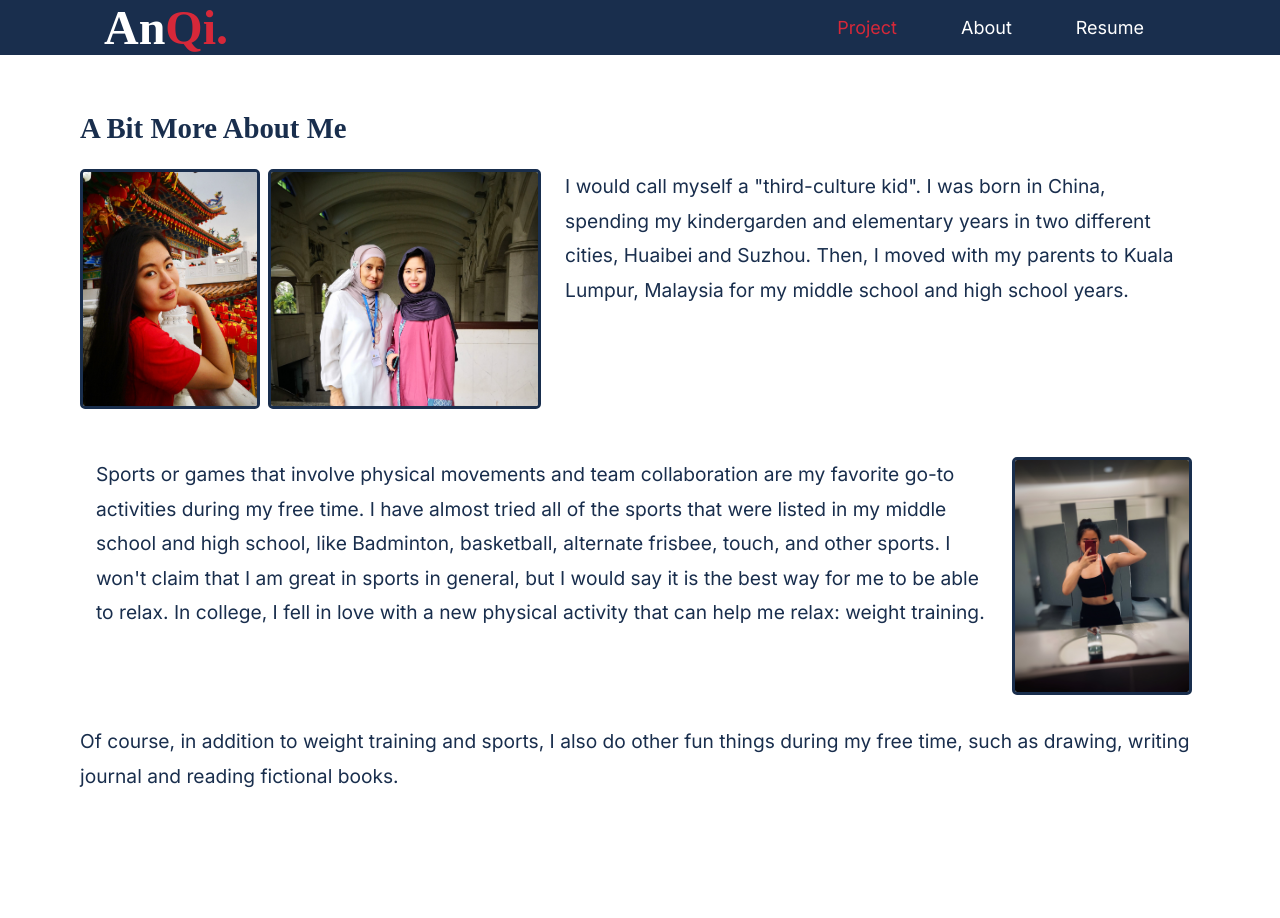
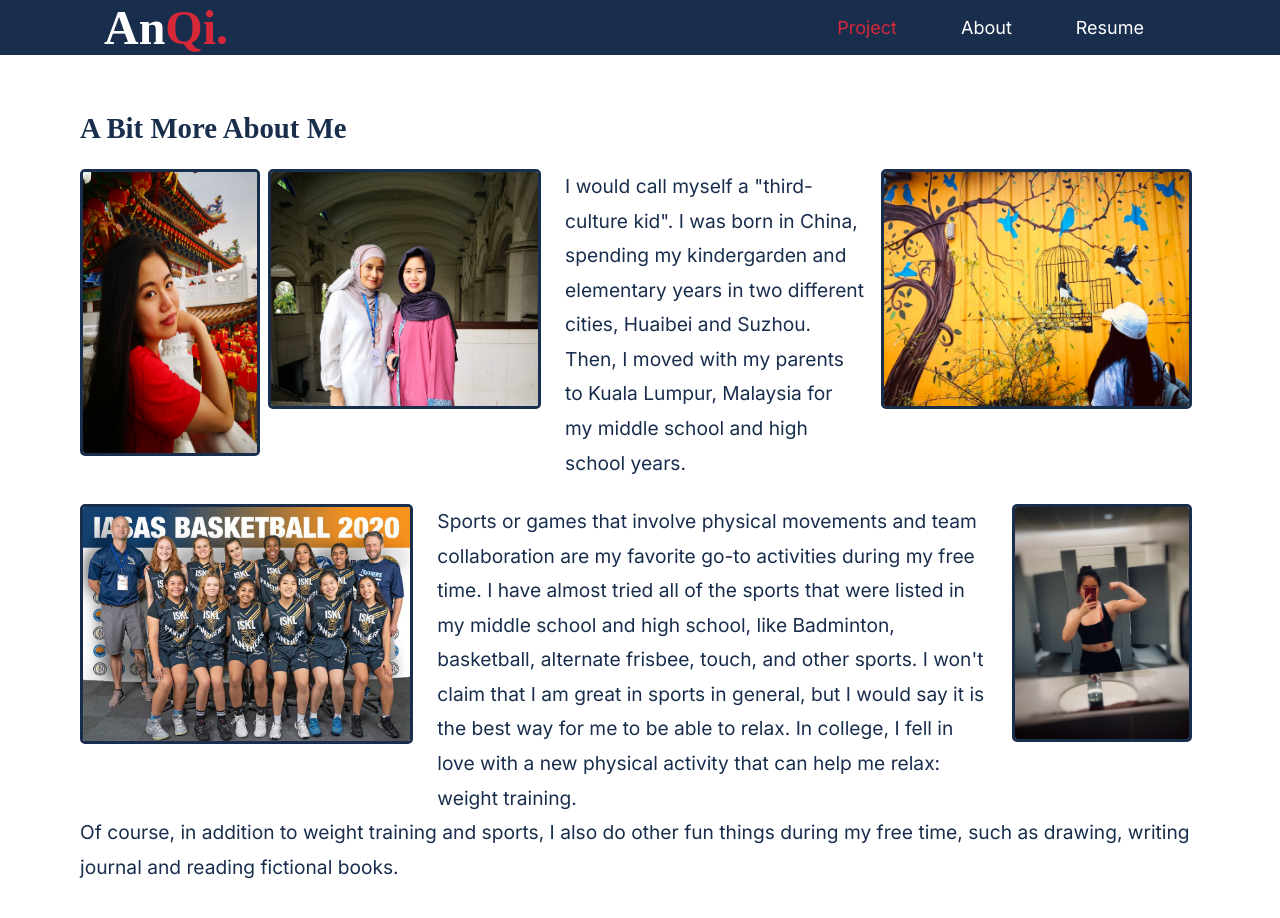
Before and after one commit to SapheSab3r/anqi-portfolio, a React (Create React App) app: page /AboutPage in a window 1280 px wide. Shown: the top 918 px of the page. Before the commit the page ends 815 px from the top, so only its background shows below. Built offline with nearby package versions, Linux system fonts and the light colour scheme; a web font is replaced by a local one.

Commit message:
added new photo and refine about page

```diff
--- a/src/components/about/About.js
+++ b/src/components/about/About.js
@@ -18,7 +18,7 @@ export default function About() {
           <div className="info-button">
             <div className="info-container">
               <p>
-                Hi, my name is Anqi.
+                Hi, my name is <span className='bold'> Anqi Chen(She/her) </span>.
                 I enjoy creating things that live on the internet. My interest in web development started back in winter break during my sophomore year when I decided to try out building an online portfolio, and now, I am immersed in the wonderful sea of web coding, unable to extricate myself! I am planning to study courses related to <br></br> front-end development and UI/UX.
                 <br></br>
                 Thank you for checking my website! This is a collection of projects that I am working on or have worked on. Please feel free to look around!
--- a/src/components/about/About.scss
+++ b/src/components/about/About.scss
@@ -110,3 +110,8 @@ p{
     color: #ffffff;
     transition: all 0.5s ease-out;
 }
+
+.bold {
+    font-weight: 500;
+    text-decoration: none;
+}
--- a/src/pages/AboutPage.js
+++ b/src/pages/AboutPage.js
@@ -4,6 +4,8 @@ import './AboutPage.scss'
 import me1 from '../images/me1.jpg'
 import me2 from '../images/me2.jpg'
 import me3 from '../images/me3.jpg'
+import me4 from '../images/me4.jpg'
+import me5 from '../images/me5.jpg'
 
 export default function AboutPage() {
   return (
@@ -26,9 +28,12 @@ export default function AboutPage() {
               I would call myself a "third-culture kid". I was born in China, spending my kindergarden and elementary years in two different cities, Huaibei and Suzhou. Then, I moved with my parents to Kuala Lumpur, Malaysia for my middle school and high school years.
             </p>
 
+            <img src={me4} alt="Photo of Anqi inside Masjid Wilayah Persekutuan" className='me4-pic'/>
+
             </div>
 
             <div className="right">
+            <img src={me5} alt="Photo of Anqi inside Masjid Wilayah Persekutuan" className='me5-pic'/>
             <p className="p2">
               Sports or games that involve physical movements and team collaboration are my favorite go-to activities during my free time. I have almost tried all of the sports that were listed in my middle school and high school, like Badminton, basketball, alternate frisbee, touch, and other sports. I won't claim that I am great in sports in general, but I would say it is the best way for me to be able to relax.
               In college, I fell in love with a new physical activity that can help me relax: weight training.
--- a/src/pages/AboutPage.scss
+++ b/src/pages/AboutPage.scss
@@ -5,6 +5,7 @@ $brightRed: #D62839;
 .aboutPage-container{
     position: relative;
     top: 5rem;
+
     height: calc(100vh - 65px);
     font-size: larger;
 
@@ -12,6 +13,7 @@ $brightRed: #D62839;
         display: block;
         margin-left: 5rem;
         margin-right: 5rem;
+        padding-bottom: 5rem;
     }
 
     .more-about{
@@ -31,7 +33,7 @@ $brightRed: #D62839;
     .left, .right{
         display: flex;
 
-        .me1-pic, .me2-pic, .me3-pic{
+        .me1-pic, .me2-pic, .me3-pic, .me4-pic, .me5-pic{
             margin-right: 0.5rem;
             margin-top: 1.5rem;
             margin-bottom: 1.5rem;
@@ -45,12 +47,24 @@ $brightRed: #D62839;
             width: auto;
         }
 
-        .p1, .p2, .p4{
+        .me4-pic{
+            height: 240px;
+            width: auto;
+        }
+
+        .me5-pic{
+            height: 240px;
+            width: auto;
+        }
+
+        .p1, .p2, .p3{
             margin-top: 1.5rem;
             margin-right: 1rem;
             margin-left: 1rem;
         }
+
     }
 
 
+
 }
```
Also changed, not shown: src/images/me4.jpg (added), src/images/me5.jpg (added).
